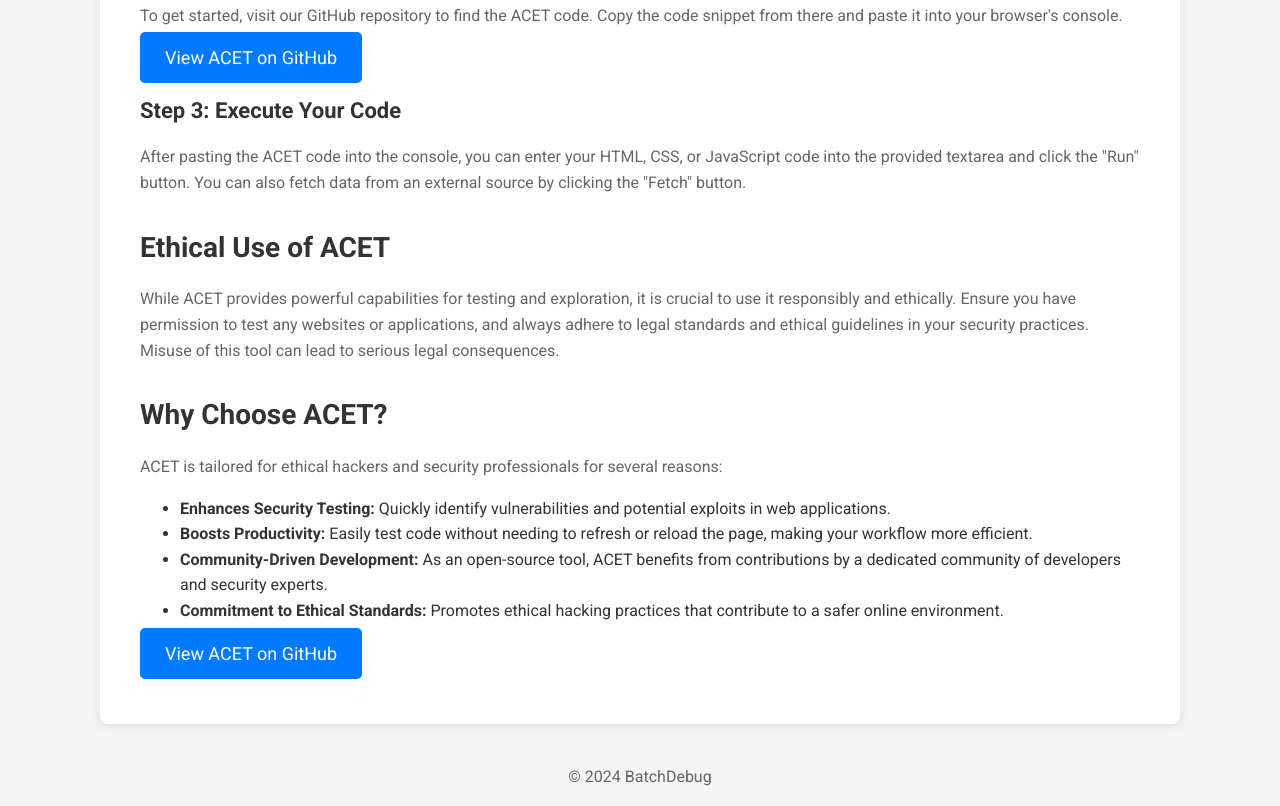
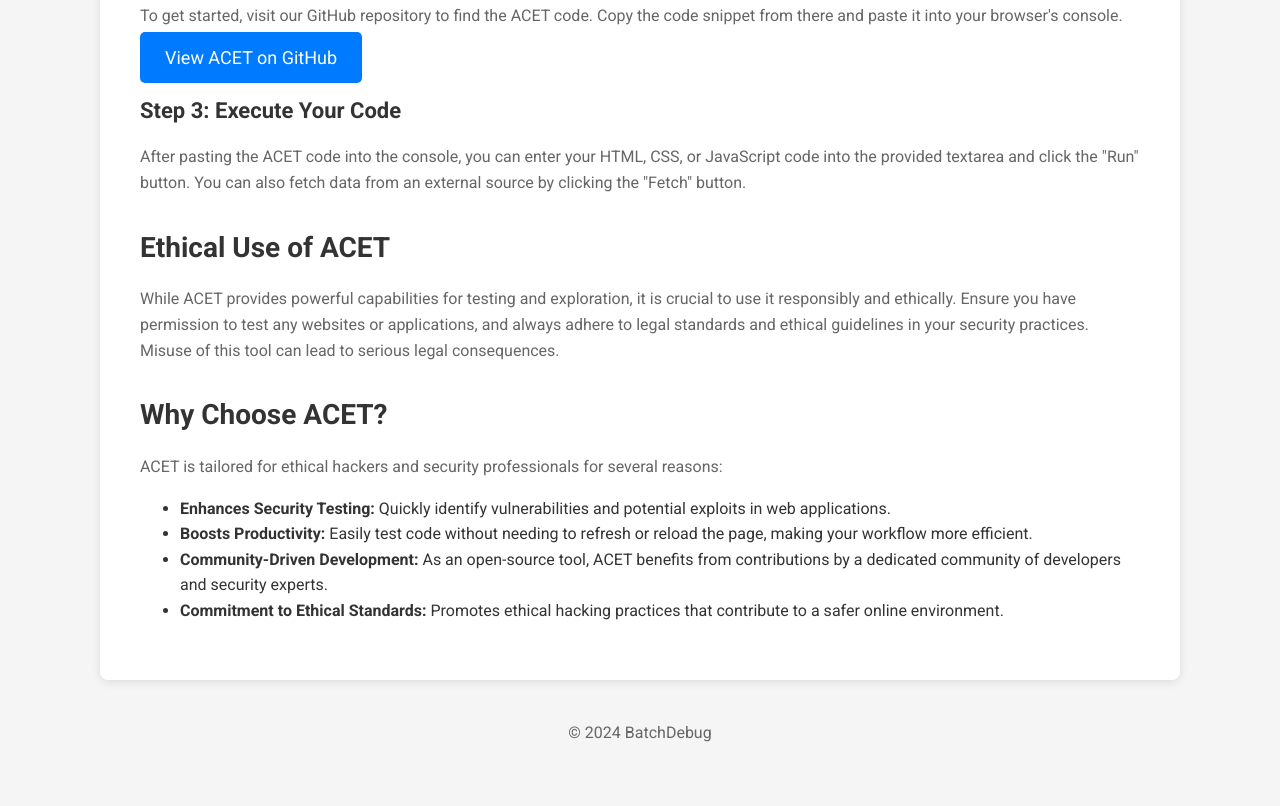
Before and after one commit to BatchDebug/acet, a plain HTML site: page index.html in a window 1280 px wide. Shown: the part 1248-2054 px from the top of the page. After the commit the page ends 2009 px from the top, so only its background shows below. Drawn offline with Linux system fonts and the light colour scheme.

Commit message:
Update index.html

```diff
--- a/index.html
+++ b/index.html
@@ -150,7 +150,6 @@
         <li><strong>Community-Driven Development:</strong> As an open-source tool, ACET benefits from contributions by a dedicated community of developers and security experts.</li>
         <li><strong>Commitment to Ethical Standards:</strong> Promotes ethical hacking practices that contribute to a safer online environment.</li>
     </ul>
-        <p><a href="https://github.com/BatchDebug/acet/tree/main" class="cta-button" target="_blank">View ACET on GitHub</a></p>
 </div>
 <footer>
     <p>&copy; 2024 BatchDebug</p>
```
